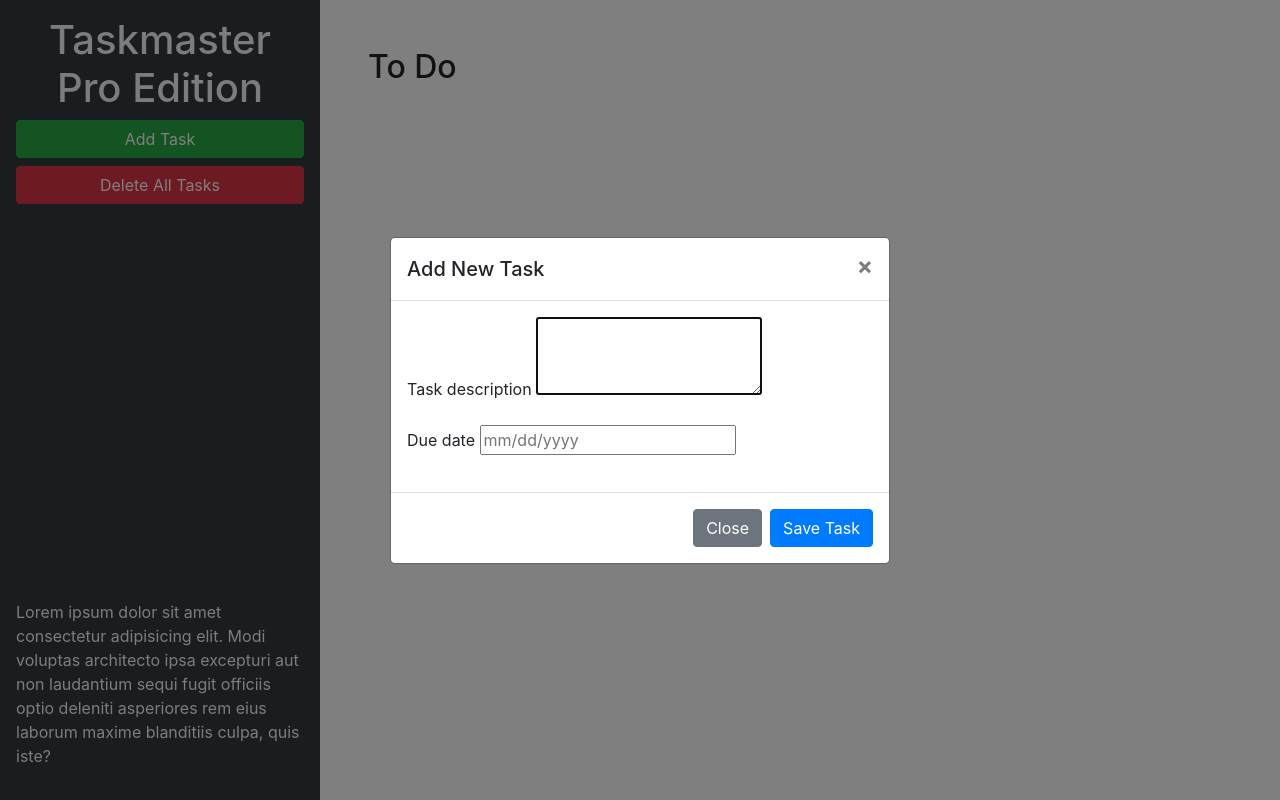
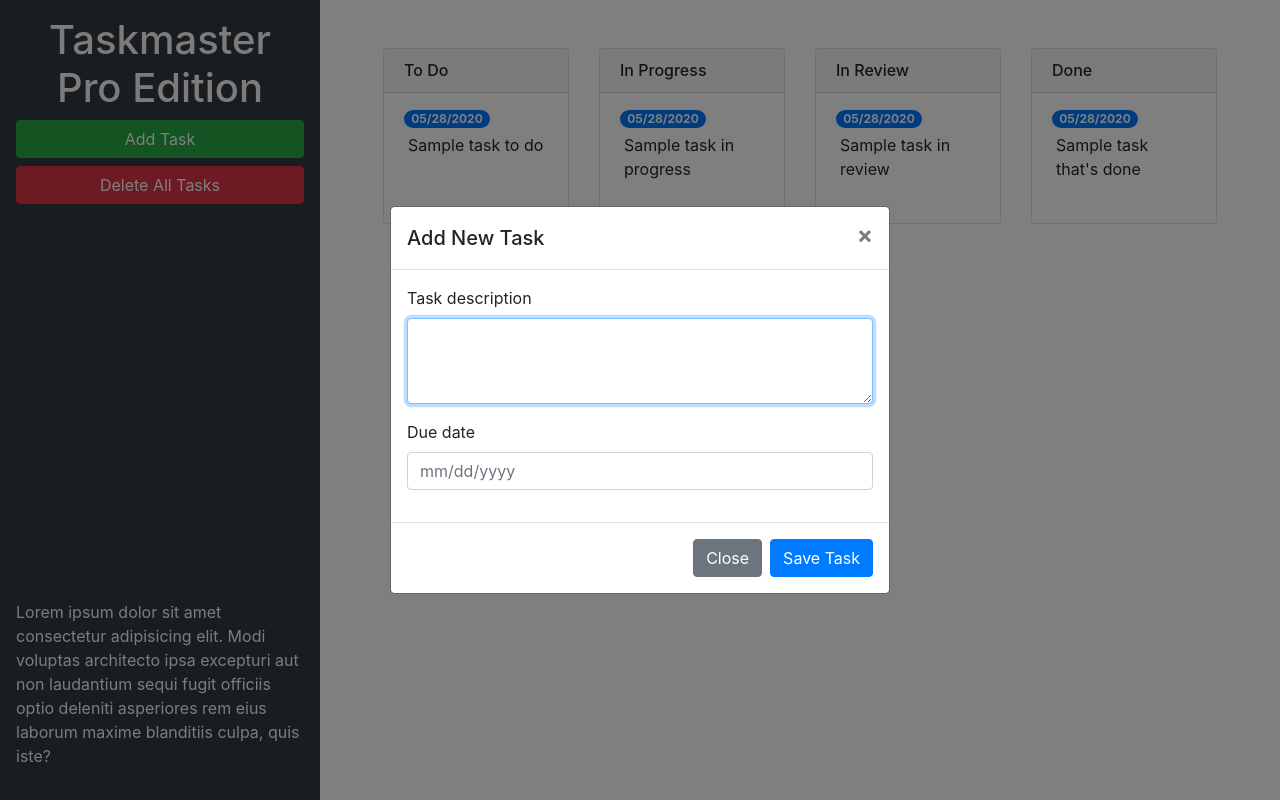
Before and after one commit to bganser15/taskmaster-pro, a plain HTML site: page index.html in a window 1280 px wide. Both pictures are taken after a click on the button "Add Task". Drawn offline with nearby package versions, Linux system fonts and the light colour scheme.

Commit message:
adjusted layout using bootstrap

```diff
--- a/assets/css/style.css
+++ b/assets/css/style.css
@@ -1,3 +1,7 @@
 ul.list-group {
   min-height: 130px;
 }
+/*adjusted card titles*/
+h2 {
+  font-size: medium;
+}
--- a/index.html
+++ b/index.html
@@ -1,44 +1,115 @@
 <!DOCTYPE html>
 <html lang="en">
-
   <head>
-  <meta charset="UTF-8">
-  <meta name="viewport" content="width=device-width, initial-scale=1.0">
-  <meta http-equiv="X-UA-Compatible" content="ie=edge">
-  <link rel="stylesheet" href="https://cdnjs.cloudflare.com/ajax/libs/twitter-bootstrap/4.3.1/css/bootstrap.min.css">
+    <meta charset="UTF-8" />
+    <meta name="viewport" content="width=device-width, initial-scale=1.0" />
+    <meta http-equiv="X-UA-Compatible" content="ie=edge" />
+    <link
+      rel="stylesheet"
+      href="https://cdnjs.cloudflare.com/ajax/libs/twitter-bootstrap/4.3.1/css/bootstrap.min.css"
+    />
     <link rel="stylesheet" href="./assets/css/style.css" />
     <title>Taskmaster Pro</title>
   </head>
 
   <body>
-
     <div class="row min-vh-100 no-gutters">
-    <header class="col-12 col-lg-3 bg-dark text-light d-flex flex-column p-4 p-lg-3">
+      <header
+        class="col-12 col-lg-3 bg-dark text-light d-flex flex-column p-4 p-lg-3"
+      >
         <h1 class="text-center">Taskmaster Pro Edition</h1>
-      <button id="create-task" class="btn btn-block btn-success" data-toggle="modal" data-target="#task-form-modal">Add
-        Task</button>
-      <button id="remove-tasks" class="btn btn-block btn-danger">Delete All Tasks</button>
-      <p class="mt-auto">Lorem ipsum dolor sit amet consectetur adipisicing elit. Modi voluptas architecto ipsa
-        excepturi aut non
-        laudantium sequi fugit officiis optio deleniti asperiores rem eius laborum maxime blanditiis culpa, quis iste?
+        <button
+          id="create-task"
+          class="btn btn-block btn-success"
+          data-toggle="modal"
+          data-target="#task-form-modal"
+        >
+          Add Task
+        </button>
+        <button id="remove-tasks" class="btn btn-block btn-danger">
+          Delete All Tasks
+        </button>
+        <p class="mt-auto">
+          Lorem ipsum dolor sit amet consectetur adipisicing elit. Modi voluptas
+          architecto ipsa excepturi aut non laudantium sequi fugit officiis
+          optio deleniti asperiores rem eius laborum maxime blanditiis culpa,
+          quis iste?
         </p>
       </header>
       <main class="col-12 col-lg-9">
-      <div class="m-5">
-        <h2>To Do</h2>
-        <ul id="list-toDo" class="list-group"> </ul>
+        <div class="m-5 row justify-content-around">
+          <div class="col-12 col-md-6 col-xl-3 mb-3">
+            <div class="card">
+              <h2 class="card-header">To Do</h2>
+              <ul id="list-toDo" class="list-group list-group-flush">
+                <li class="list-group-item">
+                  <span class="badge badge-primary badge-pill">05/28/2020</span>
+                  <p class="m-1">Sample task to do</p>
+                </li>
+              </ul>
+            </div>
+          </div>
+          <!-- in progress start -->
+          <div class="col-12 col-md-6 col-xl-3 mb-3">
+            <div class="card">
+              <h2 class="card-header">In Progress</h2>
+              <ul id="list-inProgress" class="list-group list-group-flush">
+                <li class="list-group-item">
+                  <span class="badge badge-primary badge-pill">05/28/2020</span>
+                  <p class="m-1">Sample task in progress</p>
+                </li>
+              </ul>
+            </div>
+          </div>
+          <!-- in review start -->
+          <div class="col-12 col-md-6 col-xl-3 mb-3">
+            <div class="card">
+              <h2 class="card-header">In Review</h2>
+              <ul id="list-inReview" class="list-group list-group-flush">
+                <li class="list-group-item">
+                  <span class="badge badge-primary badge-pill">05/28/2020</span>
+                  <p class="m-1">Sample task in review</p>
+                </li>
+              </ul>
+            </div>
+          </div>
+          <!-- in review end -->
+          <!-- done start -->
+          <div class="col-12 col-md-6 col-xl-3 mb-3">
+            <div class="card">
+              <h2 class="card-header">Done</h2>
+              <ul id="list-done" class="list-group list-group-flush">
+                <li class="list-group-item">
+                  <span class="badge badge-primary badge-pill">05/28/2020</span>
+                  <p class="m-1">Sample task that's done</p>
+                </li>
+              </ul>
+            </div>
+          </div>
+          <!-- done end -->
         </div>
       </main>
     </div>
 
     <!-- Modal -->
-  <div class="modal fade" id="task-form-modal" tabindex="-1" role="dialog" aria-labelledby="task-form-modal"
-    aria-hidden="true">
+    <div
+      class="modal fade"
+      id="task-form-modal"
+      tabindex="-1"
+      role="dialog"
+      aria-labelledby="task-form-modal"
+      aria-hidden="true"
+    >
       <div class="modal-dialog modal-dialog-centered" role="document">
         <div class="modal-content">
           <div class="modal-header">
             <h5 class="modal-title" id="task-form-modal">Add New Task</h5>
-          <button type="button" class="close" data-dismiss="modal" aria-label="Close">
+            <button
+              type="button"
+              class="close"
+              data-dismiss="modal"
+              aria-label="Close"
+            >
               <span aria-hidden="true">&times;</span>
             </button>
           </div>
@@ -46,16 +117,32 @@
             <form>
               <div class="form-group">
                 <label for="modalTaskDescription">Task description</label>
-              <textarea id="modalTaskDescription" rows="3"></textarea>
+                <textarea
+                  class="form-control"
+                  id="modalTaskDescription"
+                  rows="3"
+                ></textarea>
               </div>
               <div class="form-group">
                 <label for="modalDueDate">Due date</label>
-              <input type="text" id="modalDueDate" placeholder="mm/dd/yyyy" autocomplete="off" />
+                <input
+                  class="form-control"
+                  type="text"
+                  id="modalDueDate"
+                  placeholder="mm/dd/yyyy"
+                  autocomplete="off"
+                />
               </div>
             </form>
           </div>
           <div class="modal-footer">
-          <button type="button" class="btn btn-secondary" data-dismiss="modal">Close</button>
+            <button
+              type="button"
+              class="btn btn-secondary"
+              data-dismiss="modal"
+            >
+              Close
+            </button>
             <button type="button" class="btn btn-primary">Save Task</button>
           </div>
         </div>
@@ -67,5 +154,4 @@
     <script src="https://cdnjs.cloudflare.com/ajax/libs/twitter-bootstrap/4.3.1/js/bootstrap.min.js"></script>
     <script src="./assets/js/script.js"></script>
   </body>
-
 </html>
```
Lines whose indentation alone changed are shown as unchanged.
